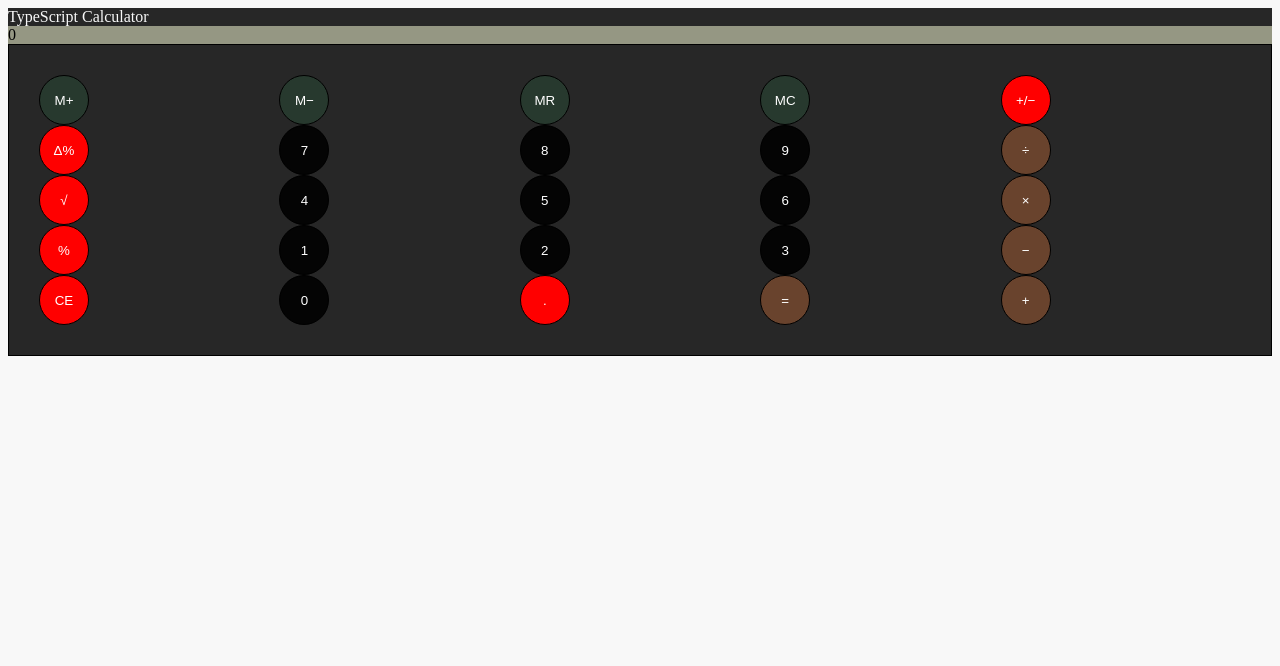
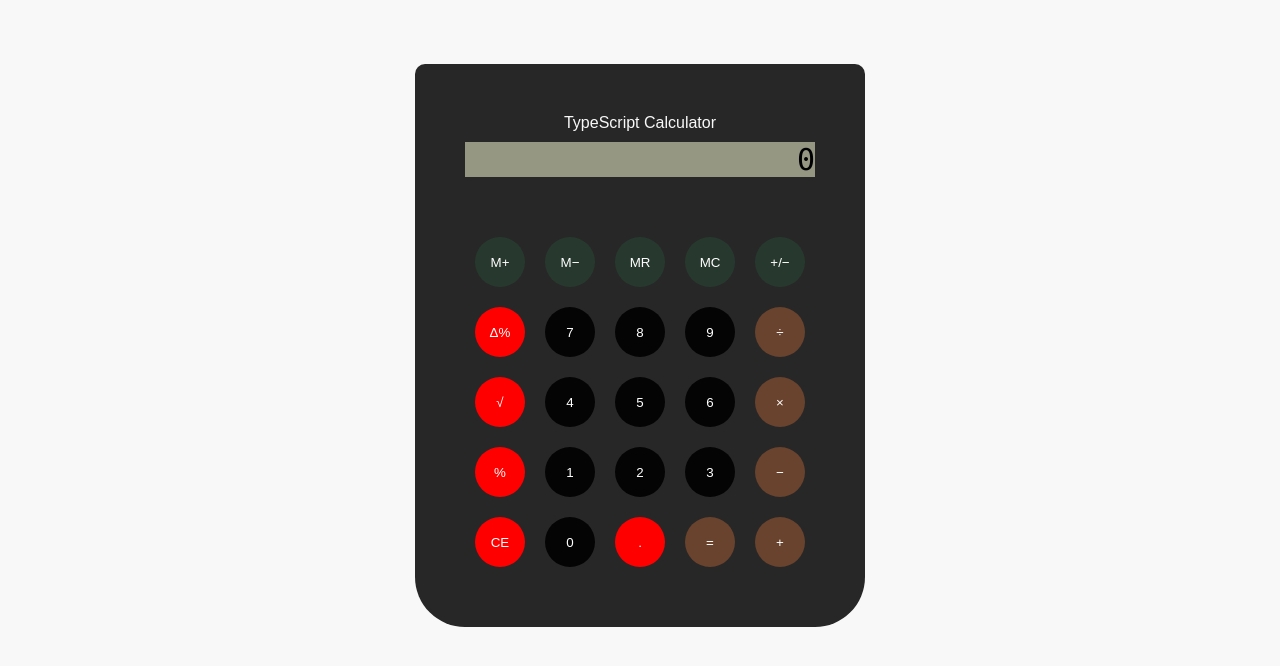
Before and after one commit to BillyBunn/calculator-ts, a React (Create React App) app: page / in a window 1280 px wide. Shown: the top 666 px of the page. Built offline with nearby package versions, Linux system fonts and the light colour scheme.

Commit message:
updates styling

```diff
--- a/src/components/App.tsx
+++ b/src/components/App.tsx
@@ -27,21 +27,44 @@ function ContextProvider(props: React.PropsWithChildren<{}>) {
 }
 
 const GlobalStyle = createGlobalStyle`
+  html, body {
+    background: ${props => props.theme.colors.background};
+    height: 100%;
+    margin: 0px;
+    margin:0px;
+    padding: 0px;
+  }
+  html {
+    box-sizing: border-box;
+  }
+  *, *:before, *:after {
+    box-sizing: inherit;
+  }
   body {
     color: ${props => props.theme.colors.secondary};
-    background: ${props => props.theme.colors.background};
+    font-family: sans-serif;
   }
 `;
 
 const Calculator = styled.main`
+  align-items: center;
   background: ${props => props.theme.colors.calculator};
+  border-radius: 10px 10px 50px 50px;
+  display: flex;
+  flex-flow: column nowrap;
+  margin: 4rem auto 0 auto;
+  padding: 50px;
+  width: 450px;
 
   > header {
     color: ${props => props.theme.colors.main};
+    margin-bottom: 10px;
   }
 
   .display {
-    background: ${props => props.theme.colors.display};
+    height: 50px;
+    margin-bottom: 50px;
+    width: 100%;
   }
 
   .buttons {
--- a/src/components/Buttons.tsx
+++ b/src/components/Buttons.tsx
@@ -4,19 +4,25 @@ import { State, Action, ActionType } from "../types";
 import { Context } from "./App";
 
 const ButtonGrid = styled.div`
-  border: 1px solid black;
+  /* align-content: space-evenly; */
+  /* border: 1px solid black; */
   display: grid;
   grid-template-columns: repeat(5, 1fr);
   grid-template-rows: repeat(5, 1fr);
-  padding: 30px;
+  /* justify-items: center; */
+
   > * {
-    border: 1px solid black;
+    justify-content: center;
+    align-items: center;
+  }
+  button:nth-child(-n + 5) {
+    background-color: #27392e;
   }
 `;
 
 const StyledButton = styled.button`
   background: ${props => {
-    console.log(props);
+    // console.log(props);
     switch (props.type) {
       case "NUMBER":
         return "#040404";
@@ -28,9 +34,13 @@ const StyledButton = styled.button`
         return "red";
     }
   }};
+  border: none;
   border-radius: 50%;
   color: #fff;
+  display: flex;
   height: 50px;
+  margin: 10px;
+  outline: none;
   width: 50px;
 `;
 
--- a/src/components/Display.tsx
+++ b/src/components/Display.tsx
@@ -4,7 +4,14 @@ import { State, Action } from "../types";
 import { Context } from "./App";
 
 const StyledDisplay = styled.div`
-  background: lightgrey;
+  align-items: center;
+  background: ${props => props.theme.colors.display};
+  display: flex;
+  flex: 1;
+  flex-flow: row nowrap;
+  justify-content: flex-end;
+  font-family: "Lucida Console", Monaco, monospace;
+  font-size: 30px;
 `;
 const Display = () => {
   const [state] = React.useContext<[State, React.Dispatch<Action>]>(Context);
```
